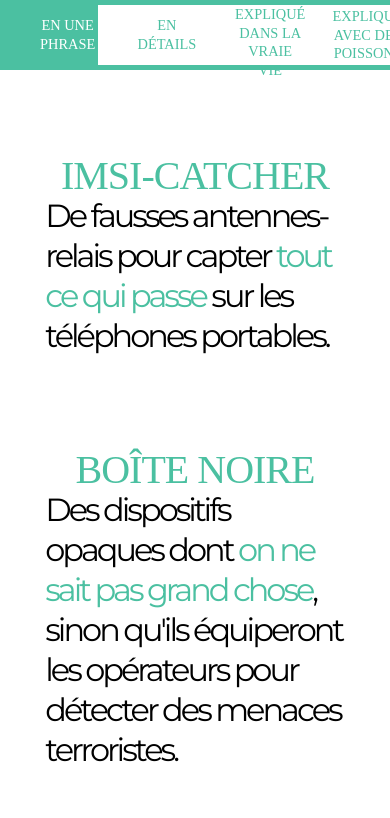
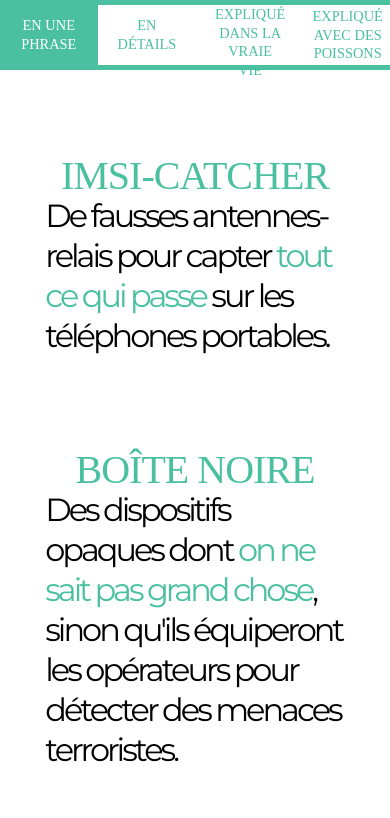
Before and after one commit to ldupuis75/productions, a plain HTML site: page pjlr/index.html in a window 390 px wide. Shown: the top 818 px of the page. Drawn offline with Linux system fonts and the light colour scheme; a small style sheet from the web is missing; a web font is replaced by a local one.

Commit message:
[pjlr] responsive menu

```diff
--- a/pjlr/css/style.css
+++ b/pjlr/css/style.css
@@ -117,9 +117,8 @@ p {
 #menu li {
 	display: inline-block;
 	float: left;
-	padding-left: 40px;
+	padding: 0 20px;
 	text-transform: uppercase;
-	padding-right: 20px;
 	height: 100%;
 	-moz-box-sizing: border-box;
          box-sizing: border-box;
```
